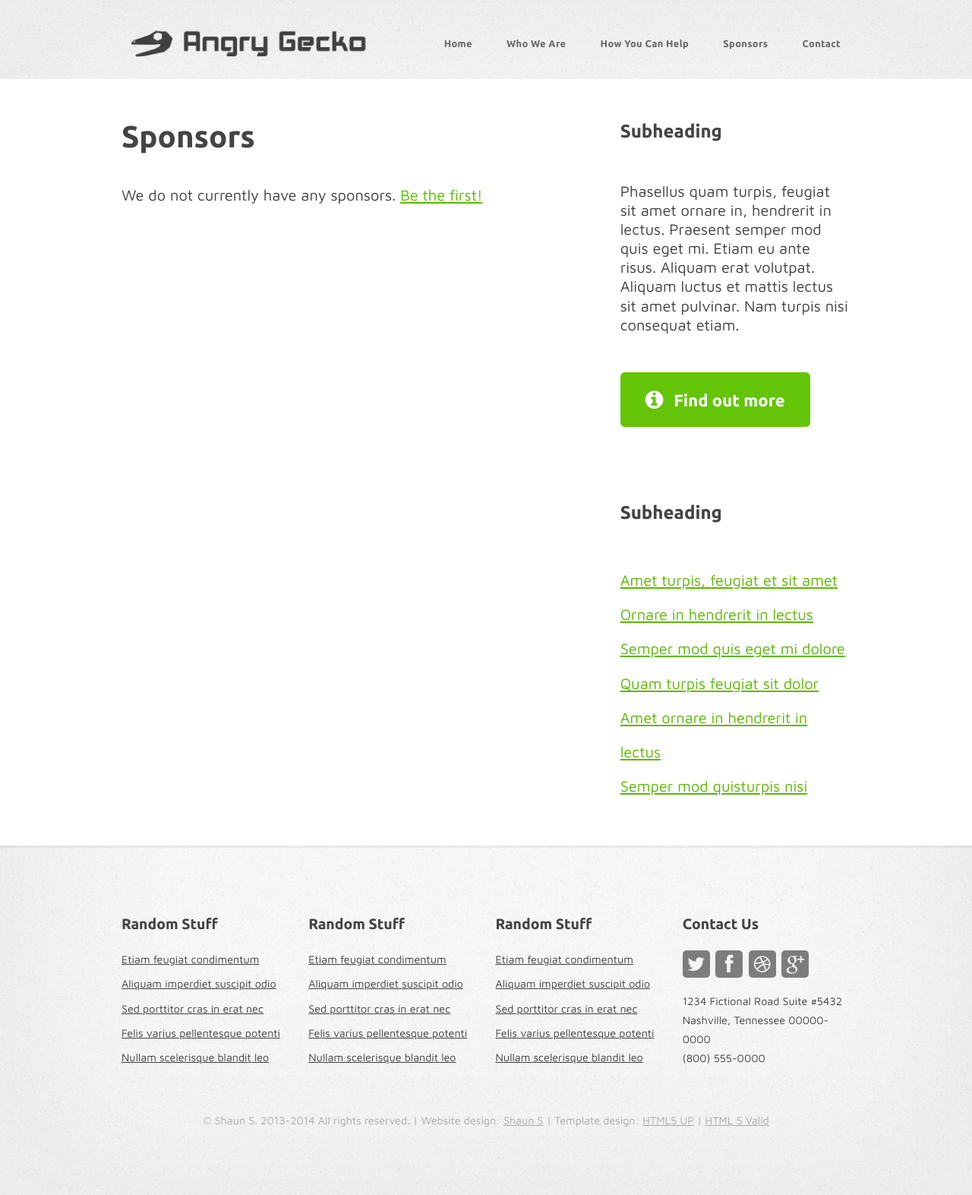
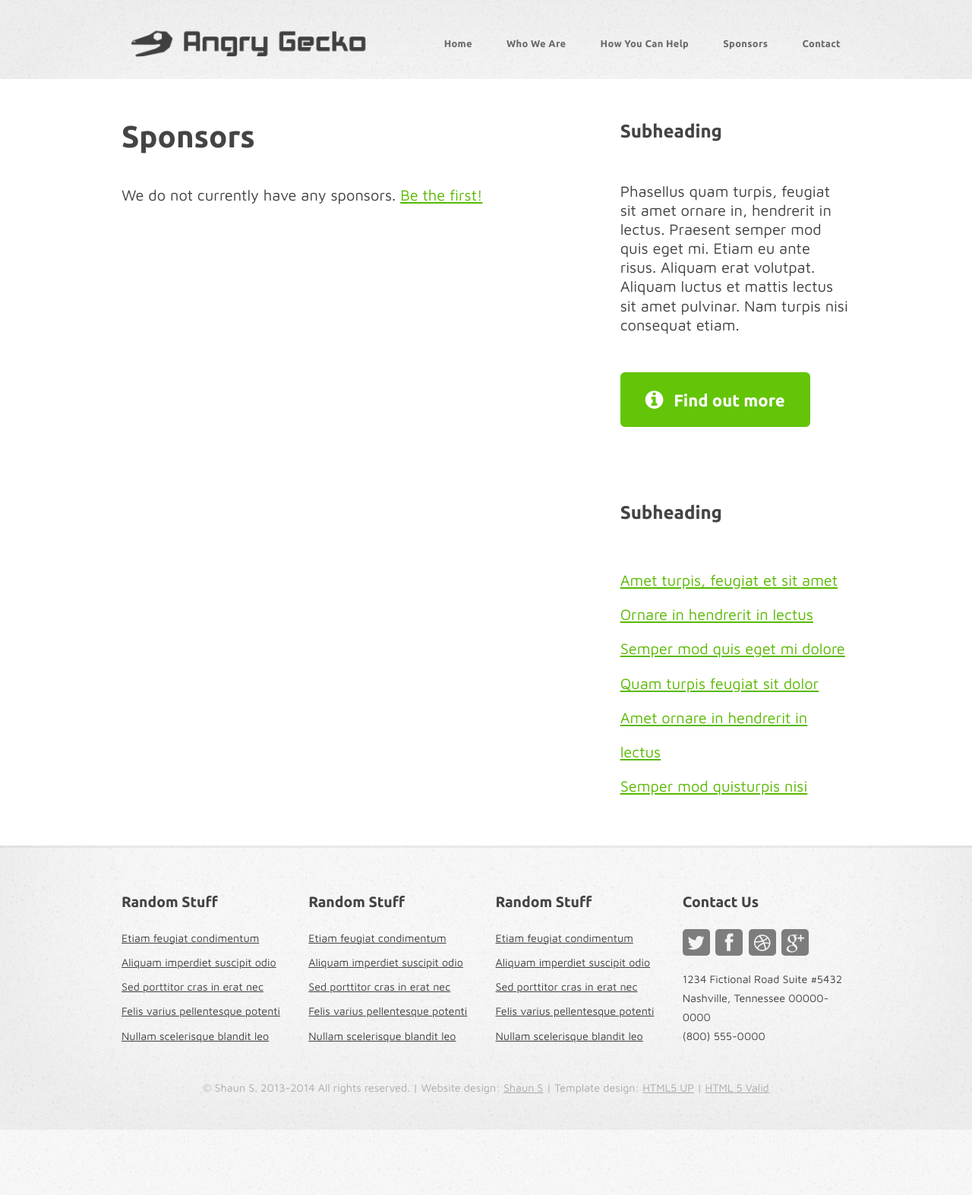
Before and after one commit to theCART/theCART.github.io, a Jekyll site: the page built from sponsors/index.md, in a window 1280 px wide. Shown: the whole page at 76% size. Built offline with Jekyll 4.4.1, drawn with Linux system fonts in a browser that asks for light colours; Markdown is read by kramdown in place of the engine named in the settings; after the commit the page ends 1487 px from its top, so only the background shows below that.

Commit message:
changes to css to make footer align better

```diff
--- a/css/style-1000px.css
+++ b/css/style-1000px.css
@@ -56,7 +56,7 @@
 
 	#footer-wrapper
 	{
-		padding: 4em 0 6em 0;
+		padding: 2em 0 3em 0;
 	}
 
 /*********************************************************************************/
@@ -98,5 +98,5 @@
 
 	#copyright
 	{
-		padding: 2em 0 0 0;
+		padding: 1em 0 0 0;
 	}
--- a/css/style-desktop.css
+++ b/css/style-desktop.css
@@ -161,7 +161,7 @@
 
 	#footer-wrapper
 	{
-		padding: 6em 0 8em 0;
+		padding: 3em 0 4em 0;
 	}
 
 /*********************************************************************************/
@@ -312,6 +312,6 @@
 
 	#copyright
 	{
-		padding: 4em 0 0 0;
+		padding: 0 0 0 0;
 		text-align: center;
 	}
```
Also changed, not shown: css/style-mobile.css (+4 -4 lines).
